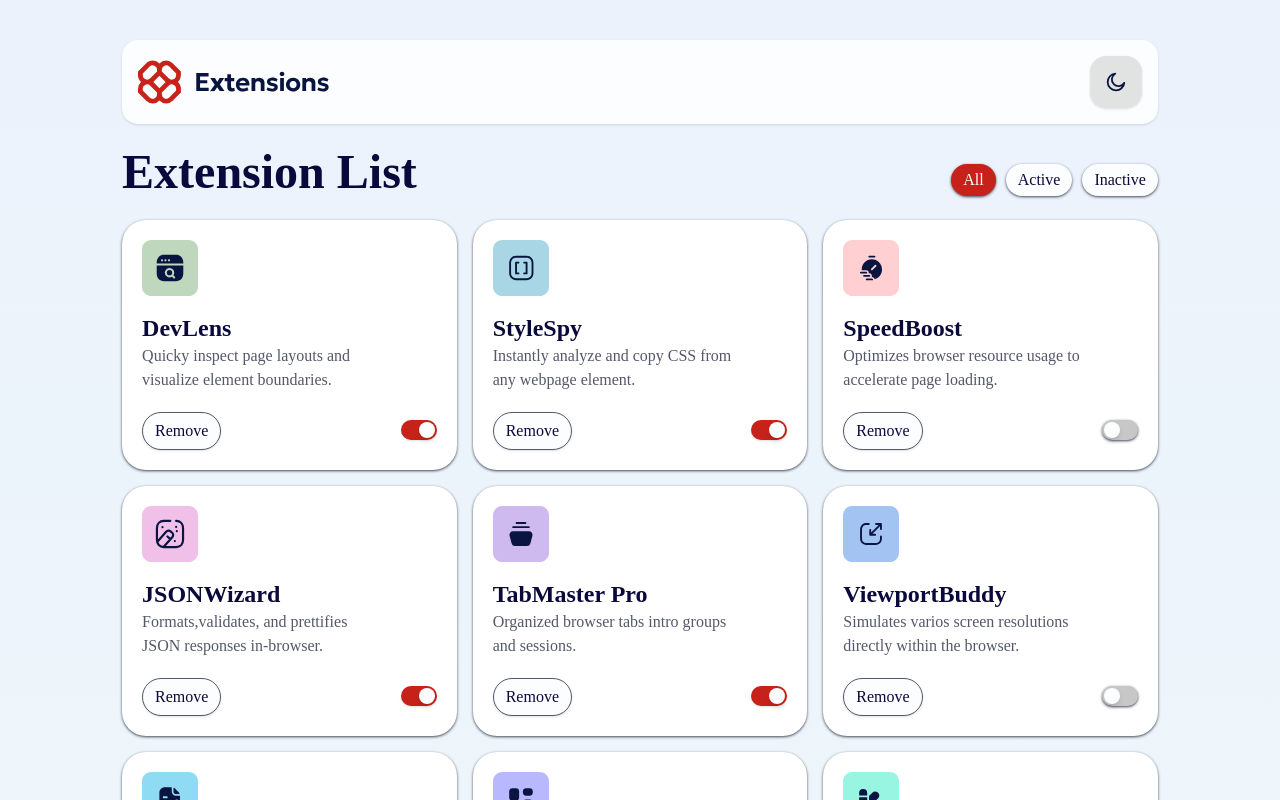
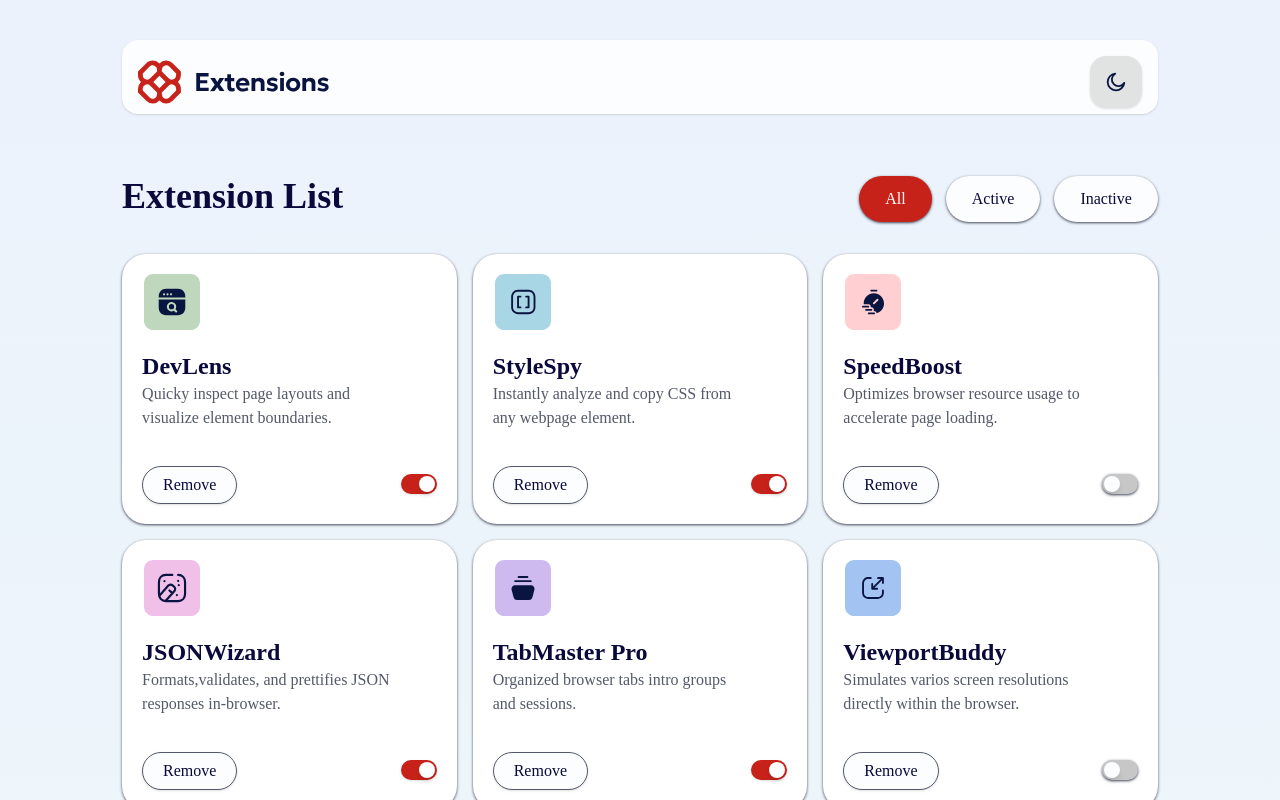
Before and after one commit to arnmary/browser-extention-manager, a React (Vite) app in the folder new/: page / in a window 1280 px wide. Shown: the top 800 px of the page. Built offline with nearby package versions, Linux system fonts and the light colour scheme.

Commit message:
01.24.09.2025

```diff
--- a/new/src/App.tsx
+++ b/new/src/App.tsx
@@ -33,7 +33,7 @@ useEffect(() => {
   return (
     <>
     <div className="h-auto min-h-screen bg-gradient-to-b from-[#EBF2FC] to-[#EEF8F9] dark:from-[#040918] dark:to-[#091540] transition-all px-4 py-5 sm:py-10 else-in-out">
-      <header className="bg-[#FBFDFE] dark:bg-[#21212C]/90 mx-auto w-full sm:w-[83%] flex justify-between items-center rounded-2xl p-4 text-[#09093C] dark:text-[#FBFDFE] shadow-sm">
+      <header className="bg-[#FBFDFE] dark:bg-[#21212C]/90 mx-auto w-full sm:w-[83%] flex justify-between items-center rounded-2xl pb-1.5 p-4  text-[#09093C] dark:text-[#FBFDFE] shadow-sm">
          <div>
            {theme === "dark" ? (<img src="/logo1.svg" alt="Dark Logo" className="h-11" />
            ) : (
@@ -43,11 +43,11 @@ useEffect(() => {
          <button
             aria-label="Toggle theme"
            onClick={toggleTheme}
-           className="rounded-2xl p-4 bg-[#C7C7C7]/50 dark:bg-[#2F364B] text-[#09093C] dark:text-[#FBFDFE] shadow-sm cursor-pointer hover:dark:bg-[#545969] hover:ring-2 hover:ring-[#C6221A] dark:hover:ring-[#C6221A] hover:ring-offset-2 hover:ring-offset-[#FBFDFE] dark:hover:ring-offset-[#21212C] transform hover:scale-110  transition-all duration-300 ease-in-out">{theme === 'light' ? <img src="/icon-moon.svg" alt="Moon icon" className="w-5 h-5" /> : <img src="/icon-sun.svg" alt="Sun Icon" className="w-5 h-5"/> }
+           className="rounded-2xl p-4 bg-[#C7C7C7]/50 dark:bg-[#2F364B] text-[#09093C] dark:text-[#FBFDFE] shadow-sm cursor-pointer hover:dark:bg-[#545969] hover:ring-2 hover:ring-[#C6221A] dark:hover:ring-[#C6221A] hover:ring-offset-2 hover:ring-offset-[#FBFDFE] dark:hover:ring-offset-[#21212C] transition-all duration-300 ease-in-out">{theme === 'light' ? <img src="/icon-moon.svg" alt="Moon icon" className="w-5 h-5" /> : <img src="/icon-sun.svg" alt="Sun Icon" className="w-5 h-5"/> }
          </button>
       </header>
 
-        <main className="text-[#09093C] dark:text-white py-6">
+        <main className="text-[#09093C] dark:text-white py-15.5">
            <CardList/>
 
        </main>
--- a/new/src/components/Card.tsx
+++ b/new/src/components/Card.tsx
@@ -10,10 +10,10 @@ export default function Card({ card, onToggle, onRemove }: CardProps) {
   const enabled = card.active;
 
   return (
-    <div className="p-5 rounded-3xl  bg-white dark:bg-[#21212C]/90 dark:text-white flex flex-col justify-between gap-5  shadow-sm shadow-[#545969]">
-      <div className="flex items-center gap-4 md:flex-wrap">
-        <img src={card.icon} alt={`${card.title} icon`} className="w-14 h-14" />
-        <div className="flex flex-col flex-wrap w-60">
+    <div className="p-5 rounded-3xl  bg-white dark:bg-[#21212C]/90 dark:text-white flex flex-col justify-between gap-9  shadow-sm shadow-[#545969]">
+      <div className="flex items-center gap-2 md:flex-wrap">
+        <img src={card.icon} alt={`${card.title} icon`} className="w-17 h-17 pb-[12px] pr-2" />
+        <div className="flex flex-col flex-wrap w-64">
           <h2 className="font-bold text-2xl">{card.title}</h2>
         <p className="text-base text-[#545969] dark:text-[#C7C7C7]">{card.description}</p>
         </div>
@@ -23,7 +23,7 @@ export default function Card({ card, onToggle, onRemove }: CardProps) {
       <div className="flex justify-between">
         <button
           onClick={() => onRemove(card.id)}
-          className="px-3 py-1.5 rounded-4xl bg-[#FBFDFE] border-1 border-[#545969]  dark:bg-[#21212C]/90 text-[#09093C] dark:text-[#C7C7C7] text-base cursor-pointer shadow-sm  hover:bg-[#C7C7C7]/50 hover:dark:bg-[#545969] hover:border-[#C7C7C7]/50 hover:dark:border-[#545969] hover:dark:text-[#FBFDFE] hover:ring-2 hover:ring-[#C6221A] dark:hover:ring-[#C6221A] hover:ring-offset-2 hover:ring-offset-[#FBFDFE] dark:hover:ring-offset-[#21212C] transform hover:scale-110  transition-all duration-300 ease-in-out"
+          className="px-5 py-1.5 rounded-4xl bg-[#FBFDFE] border-1 border-[#545969]  dark:bg-[#21212C]/90 text-[#09093C] dark:text-[#C7C7C7] text-base cursor-pointer shadow-sm  hover:bg-[#C7C7C7]/50 hover:dark:bg-[#545969] hover:border-[#C7C7C7]/50 hover:dark:border-[#545969] hover:dark:text-[#FBFDFE] hover:ring-2 hover:ring-[#C6221A] dark:hover:ring-[#C6221A] hover:ring-offset-2 hover:ring-offset-[#FBFDFE] dark:hover:ring-offset-[#21212C] transform transition-all duration-300 ease-in-out"
         >
         Remove
         </button>
--- a/new/src/components/CardList.tsx
+++ b/new/src/components/CardList.tsx
@@ -24,8 +24,8 @@ setCards(prev =>
   return (
     <>
     <div className="ww-ful sm:w-[83%] mx-auto">
-        <div className="flex flex-col sm:flex-row justify-center sm:justify-between gap-6 mb-6">
-             <h1 className="font-noto font-bold text-4xl sm:text-5xl text-center">
+        <div className="flex flex-col sm:flex-row justify-center sm:justify-between gap-6 mb-8">
+             <h1 className="font-noto font-bold text-lg sm:text-4xl text-center">
           Extension List
              </h1>
         <SortingButtons
--- a/new/src/components/SortingButtons.tsx
+++ b/new/src/components/SortingButtons.tsx
@@ -7,11 +7,11 @@ export default function SortingButtons({activeFilter, setActiveFilter}: SortingB
     const buttons = ["All", "Active","Inactive"];
 
   return (
-    <div className="font-[2em] flex flex-row items-center  sm:items-end justify-center sm:justify-end gap-2.5">
+    <div className="font-[2em] flex flex-row items-center  sm:items-end justify-center sm:justify-end gap-3.5">
       {buttons.map((btn)=>(
         <button
         key={btn}
-        className={`rounded-4xl px-3 py-1 shadow-sm cursor-pointer transform hover:scale-110  transition-all duration-300 ease-in-out ${
+        className={`text-base text-center rounded-4xl px-[26px] py-[11px] shadow-sm cursor-pointer transform transition-all duration-300 ease-in-out ${
             activeFilter === btn
             ? "bg-[#c6221A] dark:bg-[#F25C54] text-[#FBFDFE] dark:text-[#09093C] hover:ring-2 hover:ring-[#C6221A] dark:hover:ring-[#C6221A] hover:ring-offset-2 dark:hover:ring-offset-[#21212C] hover:outline-offset-2s shadow-sm shadow-[#545969] hover:shadow-none"
             : "bg-[#FBFDFE] dark:bg-[#2F364B] text-[#09093C] dark:text-[#FBFDFE] hover:dark:bg-[#545969]  hover:ring-2 hover:ring-[#C6221A] dark:hover:ring-[#C6221A] hover:ring-offset-2 hover:ring-offset-[#FBFDFE] dark:hover:ring-offset-[#21212C] hover:outline-offset-2s shadow-sm shadow-[#545969] hover:shadow-none"
```
